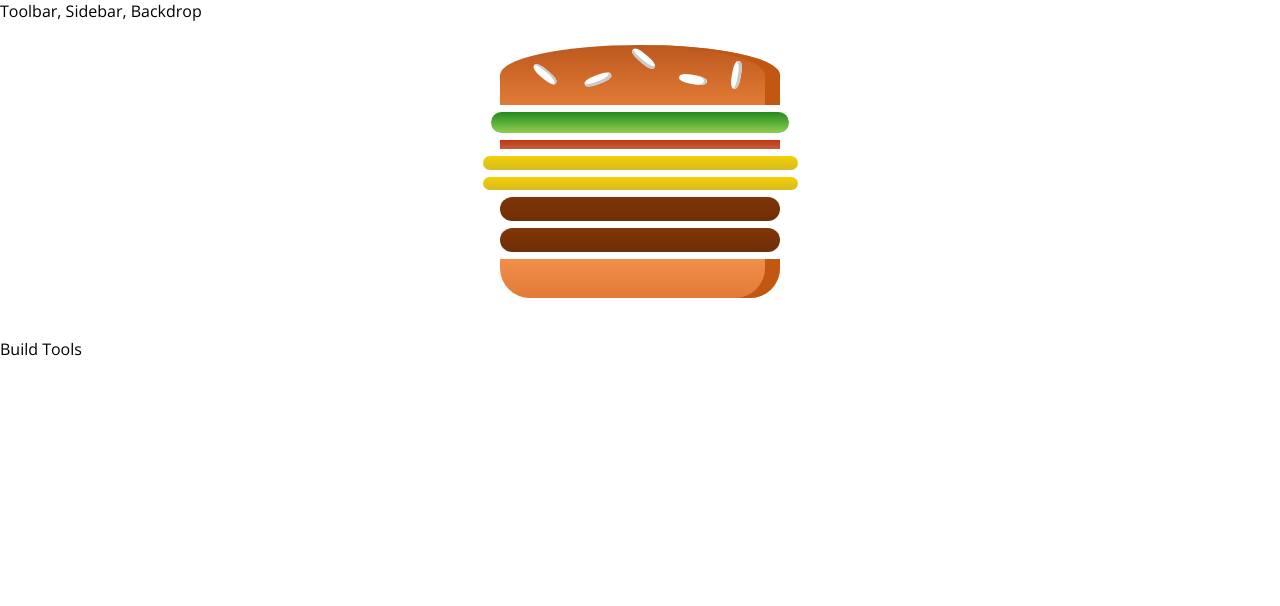
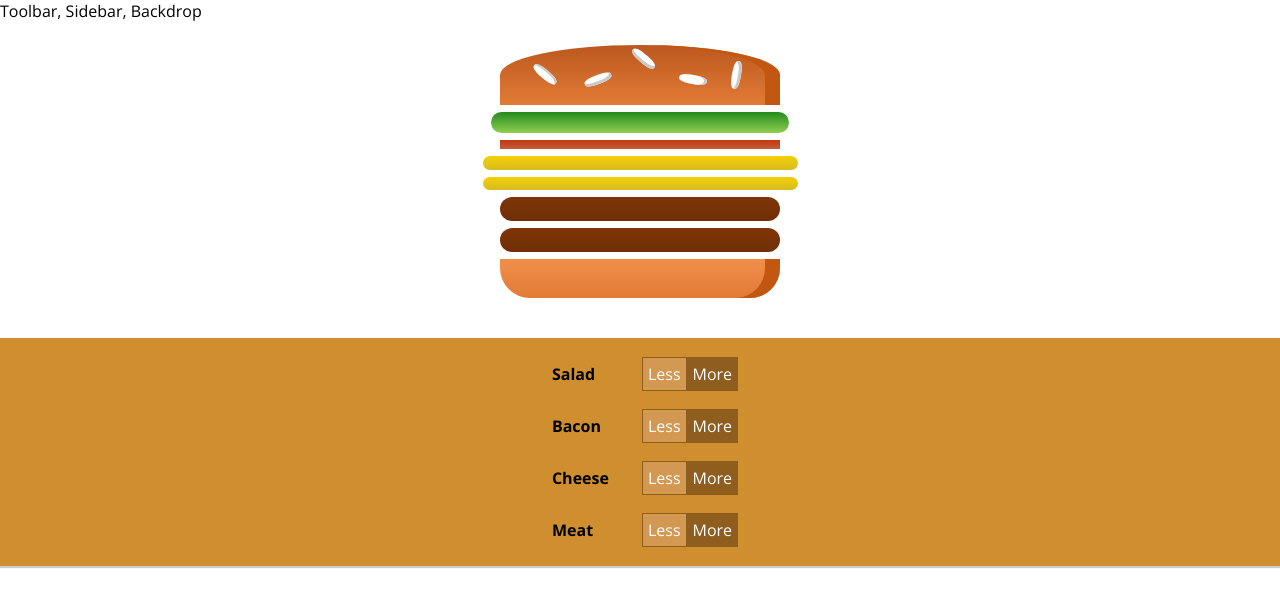
Before and after one commit to kaioshin20/myBurger, a React (Create React App) app: page / in a window 1280 px wide. Shown: the top 606 px of the page. Built offline with nearby package versions, Linux system fonts and the light colour scheme.

Commit message:
Added build controls

```diff
--- /dev/null
+++ b/src/components/Burger/BuildControls/BuildControl/BuildControl.js
@@ -0,0 +1,12 @@
+import React from 'react';
+import classes from './BuildControl.module.css'
+
+const BuildControl = (props) => (
+    <div className={classes.BuildControl}>
+        <div className={classes.Label}>{props.label}</div>
+        <div className={classes.Less}>Less</div>
+        <div className={classes.More}>More</div>
+    </div>
+)
+
+export default BuildControl;
--- /dev/null
+++ b/src/components/Burger/BuildControls/BuildControl/BuildControl.module.css
@@ -0,0 +1,60 @@
+.BuildControl {
+    display: flex;
+    justify-content: space-between;
+    align-items: center;
+    margin: 5px 0;
+}
+
+.BuildControl button {
+    display: block;
+    font: inherit;
+    padding: 5px;
+    margin: 0 5px;
+    width: 80px;
+    border: 1px solid #AA6817;
+    cursor: pointer;
+    outline: none;
+}
+
+.BuildControl button:disabled {
+    background-color: #AC9980;
+    border: 1px solid #7E7365;
+    color: #ccc;
+    cursor: default;
+}
+
+.BuildControl button:hover:disabled {
+    background-color: #AC9980;
+    color: #ccc;
+    cursor: not-allowed;
+}
+
+.Label {
+    padding: 10px;
+    font-weight: bold;
+    width: 80px;
+}
+
+.BuildControl .Less {
+    background-color: #D39952;
+    color: white;
+    padding: 5px;
+    border: 1px solid #8F5E1E;
+}
+
+.BuildControl .More {
+    background-color: #8F5E1E;
+    color: white;
+    padding: 5px;
+    border: 1px solid #8F5E1E;
+}
+
+.BuildControl .Less:hover, .BuildControl .Less:active {
+    background-color: #DAA972;
+    color: white;
+}
+
+.BuildControl .More:hover,.BuildControl .More:active {
+    background-color: #99703F;
+    color: white;
+}
--- /dev/null
+++ b/src/components/Burger/BuildControls/BuildControls.js
@@ -0,0 +1,20 @@
+import React from 'react';
+import classes from './BuildControls.module.css';
+import BuildControl from './BuildControl/BuildControl';
+
+const controls = [
+    {label: "Salad", type: "salad"},
+    {label: "Bacon", type: "bacon"},
+    {label: "Cheese", type: "cheese"},
+    {label: "Meat", type: "meat"}
+];
+
+const BuildControls = (props) => (
+    <div className={classes.BuildControls}>
+        {controls.map(cntrl => {
+            return <BuildControl key={cntrl.label} label={cntrl.label} />
+        })}
+    </div>
+);
+
+export default BuildControls;
--- /dev/null
+++ b/src/components/Burger/BuildControls/BuildControls.module.css
@@ -0,0 +1,10 @@
+.BuildControls{
+    width: 100%;
+    background-color: #CF8F2E;
+    display: flex;
+    flex-flow: column;
+    align-items: center;
+    box-shadow: 0 2px 1px #ccc;
+    margin: auto;
+    padding: 10px 0;
+}
--- a/src/containers/BurgerBuilder/BurgerBuilder.js
+++ b/src/containers/BurgerBuilder/BurgerBuilder.js
@@ -1,6 +1,7 @@
 import React, { Component } from "react";
 import Aux from '../../hoc/Auxiliary';
-import Burger from '../../components/Burger/Burger'
+import Burger from '../../components/Burger/Burger';
+import BuildControls from '../../components/Burger/BuildControls/BuildControls'
 
 class BurgerBuilder extends Component{
     state = {
@@ -16,7 +17,7 @@ class BurgerBuilder extends Component{
         return (
             <Aux>
                 <Burger ingredients = {this.state.ingredients} />
-                <div>Build Tools</div>
+                <BuildControls />
             </Aux>
         );
     }
```
